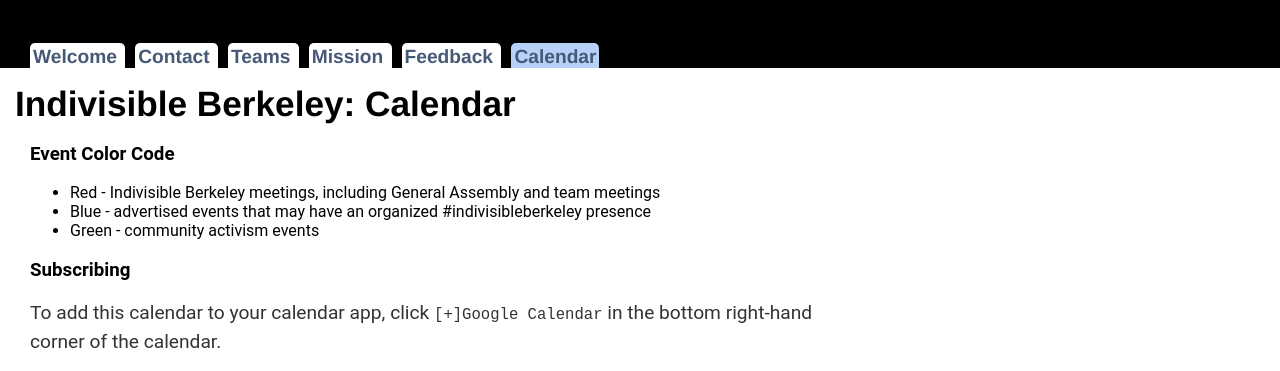
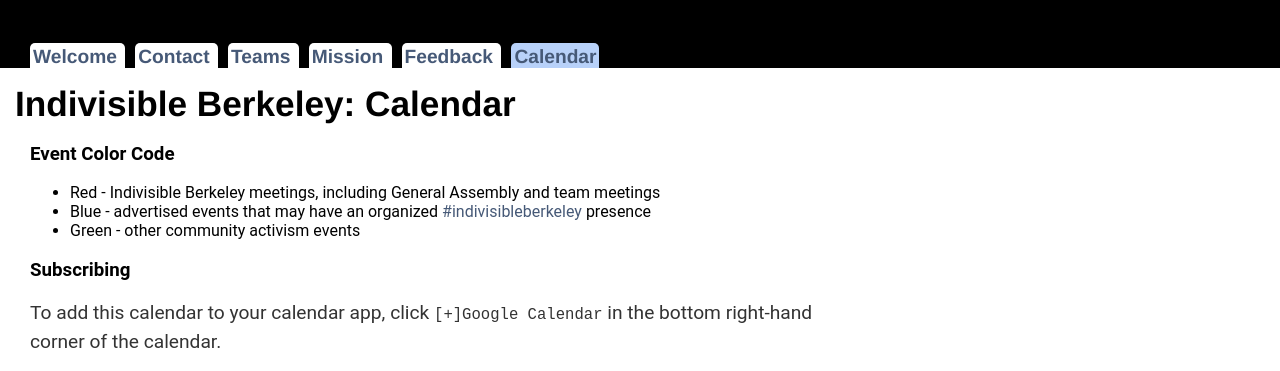
Before and after one commit to bc-design/www-ib, a Jekyll site: the page built from docs/_pages/calendar.md, in a window 1280 px wide, cut to the strip 0-371 px from the top of the page. Built offline with Jekyll 4.4.1, drawn with Linux system fonts in a browser that asks for light colours.

Commit message:
formatted calendar

```diff
--- a/docs/_pages/calendar.md
+++ b/docs/_pages/calendar.md
@@ -9,15 +9,14 @@ navsort: 7
 ### Event Color Code
 
 + Red - Indivisible Berkeley meetings, including General Assembly and team meetings
-+ Blue - advertised events that may have an organized #indivisibleberkeley presence
-+ Green - community activism events
++ Blue - advertised events that may have an organized [#indivisibleberkeley](https://twitter.com/hashtag/indivisibleberkeley) presence
++ Green - other community activism events
 
 ### Subscribing
 
-To add this calendar to your calendar app, click `[+]Google Calendar`
-in the bottom right-hand corner of the calendar.
+To add this calendar to your calendar app, click `[+]Google Calendar` in the bottom right-hand corner of the calendar.
 
 <iframe
 src="https://calendar.google.com/calendar/embed?mode=WEEK&amp;showTitle=0&amp;showPrint=0&amp;height=600&amp;wkst=2&amp;bgcolor=%23FFFFFF&amp;src=jason%40indivisibleberkeley.org&amp;color=%23711616&amp;src=indivisibleberkeley.org_57drdgjr7os30mmjh46274gptg%40group.calendar.google.com&amp;color=%232952A3&amp;src=indivisibleberkeley.org_6ucrqhec58ivt2lod50revs3r4%40group.calendar.google.com&amp;color=%230D7813&amp;ctz=America/Los_Angeles"
-	style="border-width:0" width="900" height="600" frameborder="0" scrolling="no">
+	style="border-width:0" width="800" height="600" frameborder="0" scrolling="no">
 	</iframe>
```
